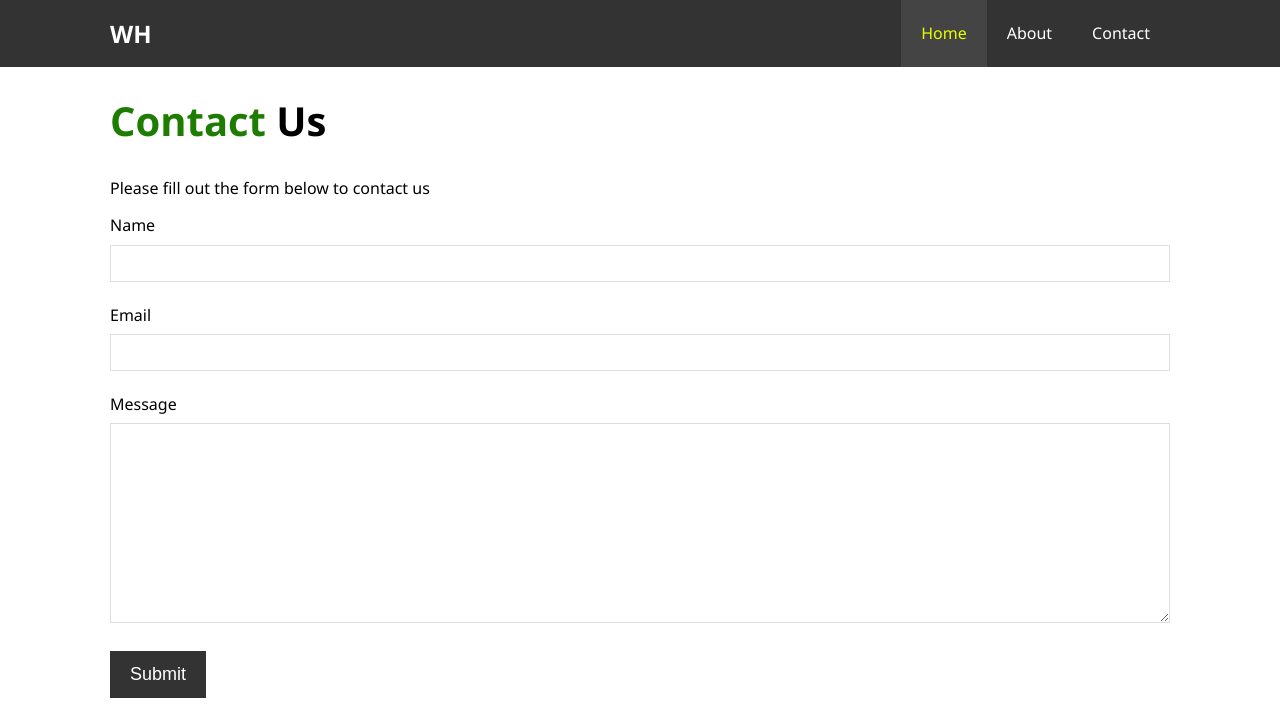
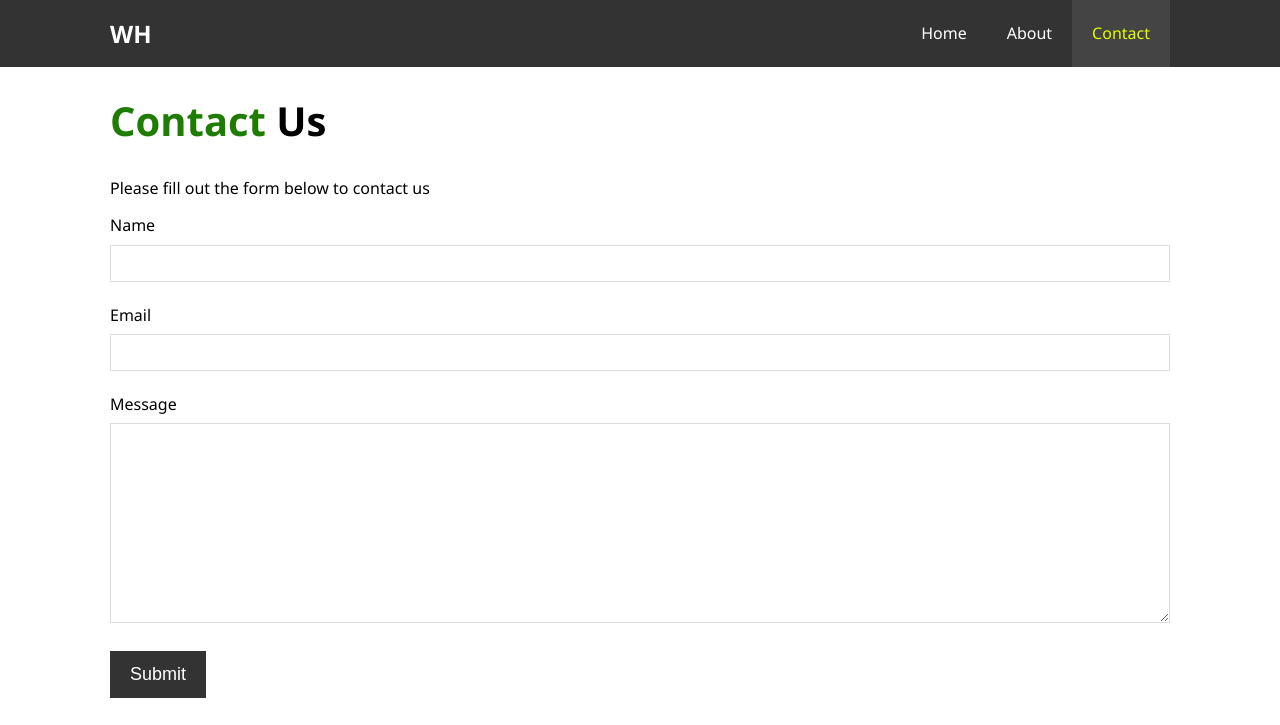
Before and after one commit to OgbajeLeo/WinnersHotel, a plain HTML site: page contact.html in a window 1280 px wide. Shown: the top 725 px of the page. Drawn offline with Linux system fonts and the light colour scheme.

Commit message:
Update contact.html

```diff
--- a/contact.html
+++ b/contact.html
@@ -1,26 +1,29 @@
 <!DOCTYPE html>
 <html lang="en">
+
 <head>
   <meta charset="UTF-8">
   <meta name="viewport" content="width=device-wxwidth, initial-scale=1.0">
   <meta http-equiv="X-UA-Compatible" content="ie=edge">
   <meta name="description" content="Welcome to the most extraordinary hotel in Kogi Nigeria">
   <meta name="keywords" content="hotel,boston hotel,new england hotel">
-  <link rel="stylesheet" href="https://use.fontawesome.com/releases/v5.6.1/css/all.css" integrity="sha384-gfdkjb5BdAXd+lj+gudLWI+BXq4IuLW5IT+brZEZsLFm++aCMlF1V92rMkPaX4PP" crossorigin="anonymous">
+  <link rel="stylesheet" href="https://use.fontawesome.com/releases/v5.6.1/css/all.css"
+    integrity="sha384-gfdkjb5BdAXd+lj+gudLWI+BXq4IuLW5IT+brZEZsLFm++aCMlF1V92rMkPaX4PP" crossorigin="anonymous">
   <link rel="stylesheet" href="./css/style.css">
   <link rel="shortcut icon" href="./img/fav.jpg" type="image/x-icon">
 
   <title>Winners Hotel | Welcome</title>
 </head>
+
 <body>
   <header>
     <nav id="navbar">
       <div class="container">
         <h1 class="logo"><a href="index.html">WH</a></h1>
         <ul>
-          <li><a class="current" href="index.html">Home</a></li>
+          <li><a href="index.html">Home</a></li>
           <li><a href="about.html">About</a></li>
-          <li><a href="contact.html">Contact</a></li>
+          <li><a class="current" href="contact.html">Contact</a></li>
         </ul>
       </div>
     </nav>
@@ -72,4 +75,5 @@
     <p>Winners Hotel &copy; 2023, All RIghts Reserved LEE</p>
   </footer>
 </body>
+
 </html>
```
Lines whose indentation alone changed are shown as unchanged.
